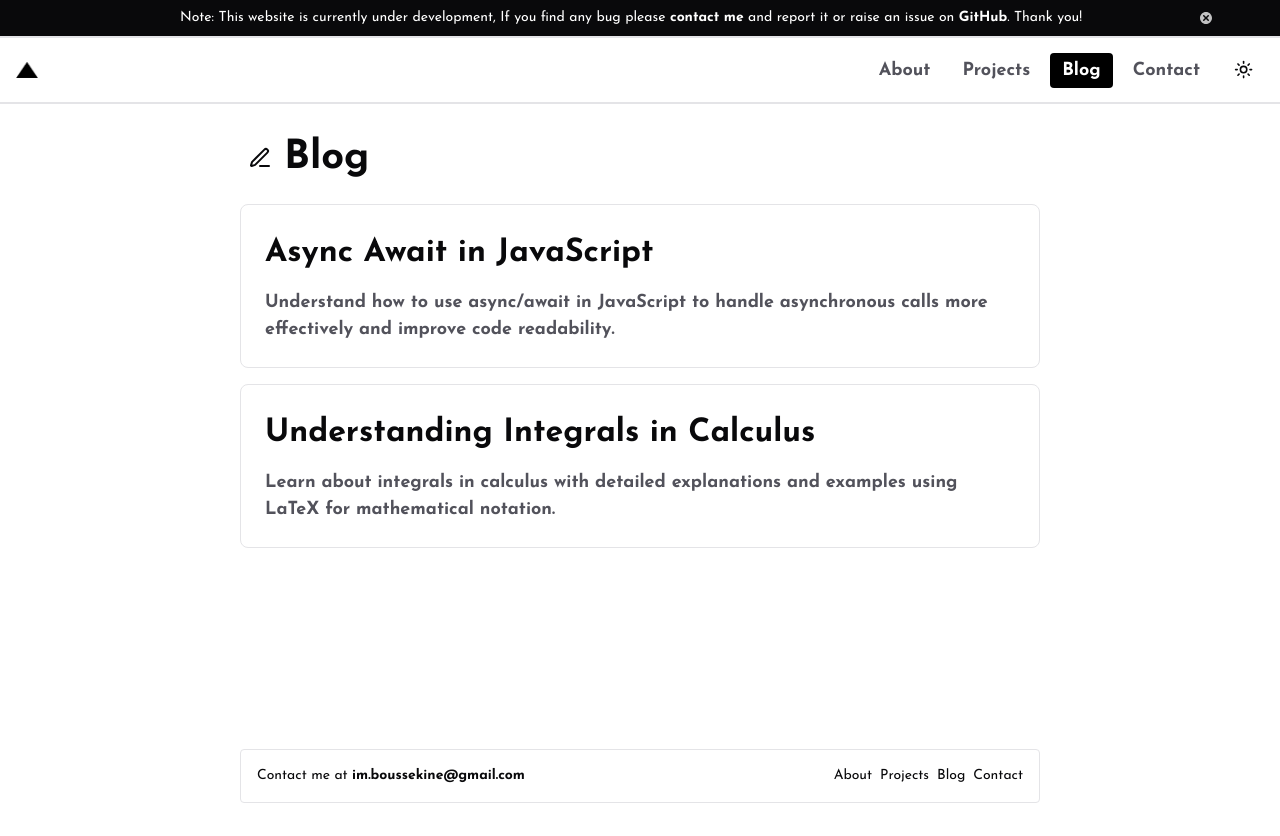
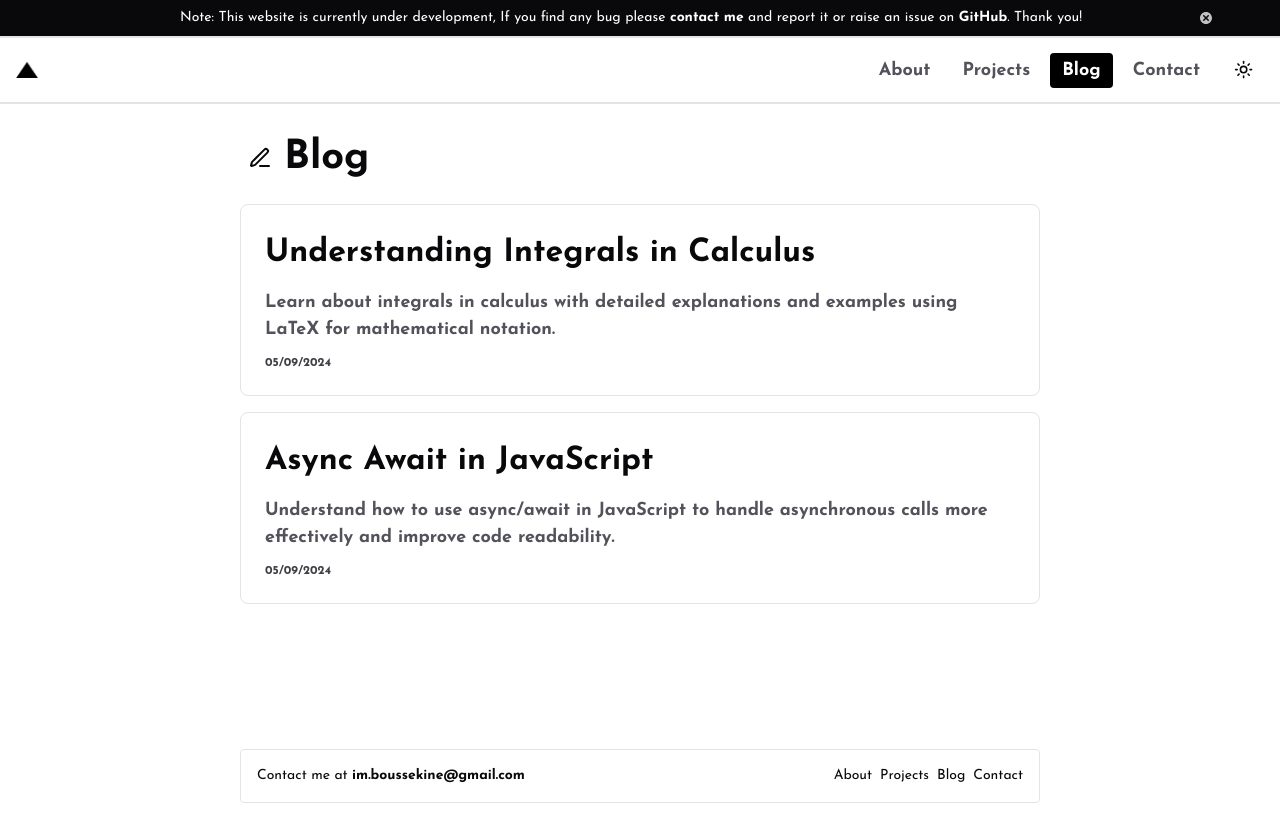
Before and after one commit to 1sma31L/Portfolio, a Next.js app: page /blog in a window 1280 px wide. Built offline with nearby package versions, Linux system fonts and the light colour scheme.

Commit message:
fix: added lastMod creation date  and reading time using a vs-code extension

```diff
--- a/posts/async-await.md
+++ b/posts/async-await.md
@@ -1,8 +1,16 @@
 ---
-title: "Async Await in JavaScript"
-metaDescription: "Understand how to use async/await in JavaScript to handle asynchronous calls more effectively and improve code readability."
-readTime: "6 min"
-tags: ["JavaScript", "Async-Await", "Promises","Event Loop"]
+date: 2024-09-05T00:00:00.000Z
+title: Async Await in JavaScript
+metaDescription: >-
+  Understand how to use async/await in JavaScript to handle asynchronous calls
+  more effectively and improve code readability.
+tags:
+  - JavaScript
+  - Async-Await
+  - Promises
+  - Event Loop
+lastmod: 2024-09-07T19:03:52.935Z
+duration: 3 min
 ---
 ### Table of Contents
 - [1. Async:](#1-async)
--- a/posts/integrals.md
+++ b/posts/integrals.md
@@ -1,12 +1,17 @@
 ---
-title: 'Understanding Integrals in Calculus'
-metaDescription: 'Learn about integrals in calculus with detailed explanations and examples using LaTeX for mathematical notation.'
-readTime: '15 min read'
+date: 2024-09-05T03:00:00.000Z
+title: Understanding Integrals in Calculus
+metaDescription: >-
+  Learn about integrals in calculus with detailed explanations and examples
+  using LaTeX for mathematical notation.
 tags:
   - Calculus
   - Integrals
   - Mathematics
+lastmod: 2024-09-07T19:03:58.007Z
+duration: 3 min
 ---
+
 ### Table of Contents
 + [1. Basic Integral Notation](#1-basic-integral-notation)
   + [1.1. Example: Area Under a Curve](#11-example-area-under-a-curve)
--- a/src/app/blog/[slug]/page.tsx
+++ b/src/app/blog/[slug]/page.tsx
@@ -76,12 +76,26 @@ export default async function BlogPost({ params }: PostProps) {
 					</div>
 					<h1 className="sm:!text-[80px] !text-[47px]">{frontMatter.title}</h1>
 					<div className="text-xs md:text-sm">
-						{[frontMatter.author, frontMatter.readTime].map((item, index) => {
+						{[
+							`${new Date(frontMatter.lastmod).toDateString()} ${new Date(
+								frontMatter.lastmod
+							)
+								.toTimeString()
+								.split(" ")
+								.slice(0, 2)
+								.join(" ")}`,
+							frontMatter.author,
+							frontMatter.duration,
+						].map((item, index) => {
 							if (item) {
 								return (
 									<p key={index} className="m-0 p-0">
 										<span className="font-bold">
-											{index === 0 ? "Author :" : "Read Time: "}
+											{index === 0
+												? "Last modification: "
+												: index === 1
+												? "Author: "
+												: "Read Time: "}
 										</span>
 										{item}
 									</p>
--- a/src/app/blog/page.tsx
+++ b/src/app/blog/page.tsx
@@ -64,6 +64,11 @@ export default async function Blog() {
 									<p className="text-[12px] md:text-[18px] text-zinc-600 dark:text-zinc-400">
 										{frontMatter.metaDescription}
 									</p>
+									<div>
+										<p className="text-xs sm:text-xs text-zinc-700 dark:text-zinc-400">
+											{new Date(frontMatter.date).toLocaleDateString("en-GB")}
+										</p>
+									</div>
 								</div>
 							</Link>
 						</article>
```
Also changed, not shown: frontmatter.json (added, +16 -0 lines), posts/_template.md (deleted, +0 -9 lines).
